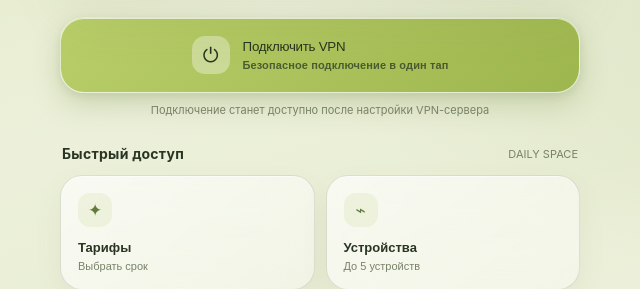
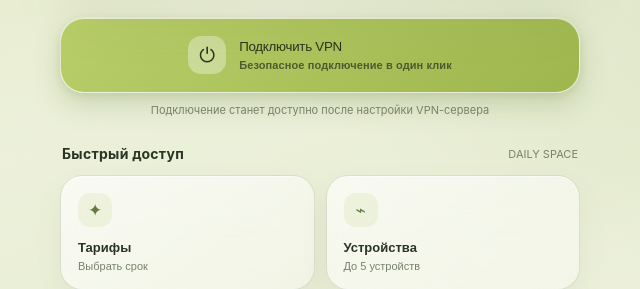
Before and after one commit to pussyshin-bit/daily-vpn-miniapp, a plain HTML site: page daily_vpn_miniapp_index.html in a window 1280 px wide. Shown: the part 333-622 px from the top of the page, 320-960 px from the left. Drawn offline with Linux system fonts and the light colour scheme.

Commit message:
Update button text for VPN connection

```diff
--- a/daily_vpn_miniapp_index.html
+++ b/daily_vpn_miniapp_index.html
@@ -22,7 +22,7 @@ main{max-width:520px;margin:0 auto}.top{display:flex;align-items:center;gap:12px
   <div class="connect-wrap">
     <button class="connect-btn" id="connectBtn" type="button" aria-label="Подключить VPN">
       <span class="connect-icon">⏻</span>
-      <span class="connect-copy">Подключить VPN<small>Безопасное подключение в один тап</small></span>
+      <span class="connect-copy">Подключить VPN<small>Безопасное подключение в один клик</small></span>
     </button>
     <div class="connect-caption">Подключение станет доступно после настройки VPN-сервера</div>
   </div>
```
